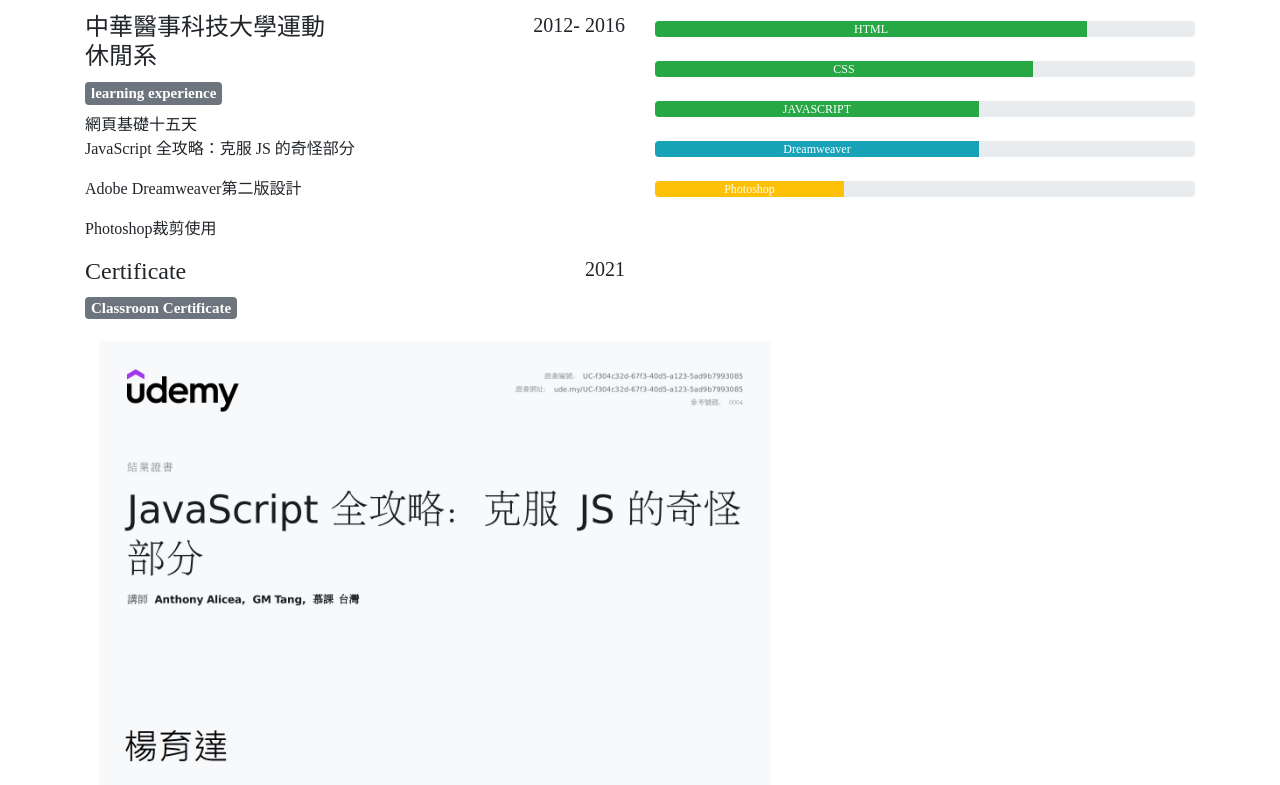
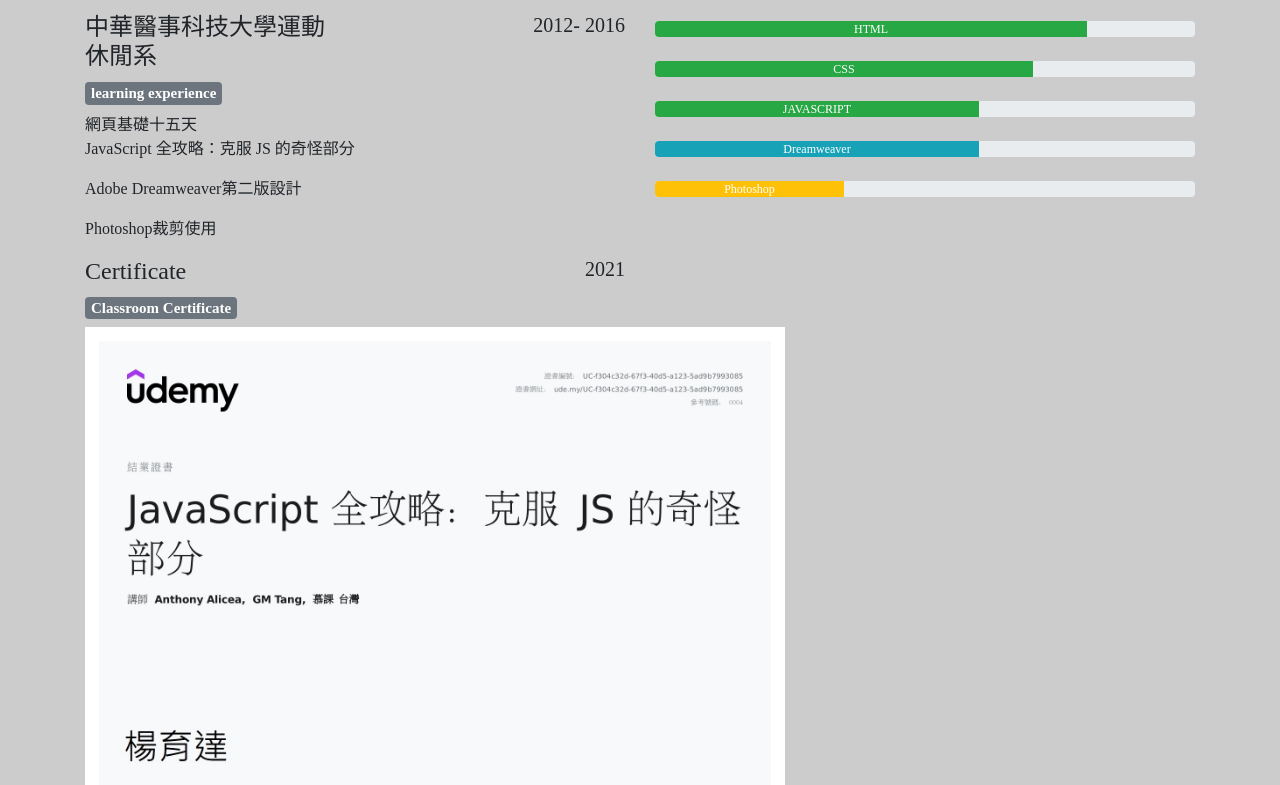
Before and after one commit to yutafu/yutafu.github.io, a plain HTML site: page index.html in a window 1280 px wide. Shown: the part 363-1148 px from the top of the page. Drawn offline with Linux system fonts and the light colour scheme.

Commit message:
Add files via upload

```diff
--- a/index.html
+++ b/index.html
@@ -11,9 +11,12 @@
     body,td,th {
     font-family: "微軟正黑體";
 }
+    body {
+    background-color: #CCC;
+}
     </style>
   </head>
-  <body bgcolor="#CCC">
+  <body>
     <div class="container">
       <hr>
       <div class="row">
```
